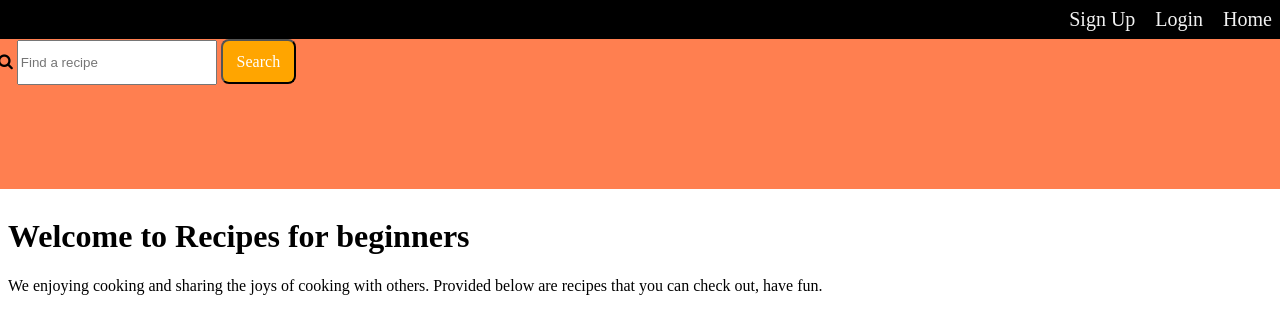
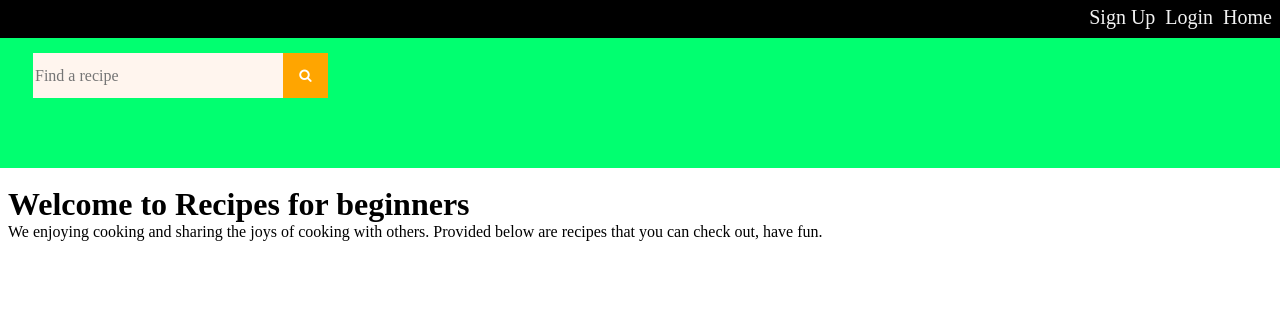
Before and after one commit to ThatOneNerds/Allrecipe-Clone, a plain HTML site: page index.html in a window 1280 px wide. Drawn offline with Linux system fonts and the light colour scheme.

Commit message:
finished debugging most of the bugs, the site looks nice and everything is good

```diff
--- a/index.html
+++ b/index.html
@@ -13,16 +13,21 @@
             <a href='#signup'> Sign Up </a>
         </div>
 
-        <br>
+        <div class='Home'>
+            <section>
+                <div class='search-box'>
+                    <form>
+                        <input class='search-txt' type='text' placeholder='Find a recipe'><!--
+                        --><button class='btn' type='submit'>
+                            <i class="fa fa-search" id='button'></i>
+                        </button>
+                    </form>
+                </div>
 
-        <div class='intro2'>
-            <div class='search-box'>
-                <form>
-                    <i class="fa fa-search"></i>
-                    <input class='search-txt' type='text' placeholder='Find a recipe'>
-                    <button class='btn' type='submit'> Search </button>
-                </form>
-            </div>
+                <div class='top-recipes'>
+                </div>
+
+            </section>
         </div>
 
         <br>
--- a/style.css
+++ b/style.css
@@ -2,41 +2,53 @@
     background-color: black;
     overflow: hidden;
     padding: 0px;
+    height: 50px;
     margin: -10px;
 }
 
 .navbar a {
     float: right;
+    background-color: black;
     color: #f2f2f2;
     text-decoration: none;
     font-size: 20px;
     text-align: center;
-    padding: 10px;
+    padding-top: 8px;
+    padding-right: 10px;
 }
 
-.intro2 {
-    background-color: coral;
-    border: 0;
-    padding: 0px;
-    height: 150px;
-    margin: -10px;
+section {
+    background-color: #01FF70;
+    padding: 15px;
+    height: 100px;
+    margin-right: -10;
+    margin-left: -10;
+    position: flex;
+}
 
-}
 
 .search-txt {
     height: 45px;
-    width: 200px;
+    width: 250px;
+    background-color: seashell;
+    border: none;
+    vertical-align: middle;
+    font-family: 'Times New Roman', Times, serif;
+    font-size:medium;
+    margin-left: 20;
 }
-
 
 .btn {
     background-color: orange;
     color: white;
     height: 45px;
-    width: 75px;
-    border-radius: 8px;
-    font-family: 'Times New Roman', Times, serif;
-    font-size: medium;
+    width: 45px;
+    border: 1px;
+    vertical-align: middle;
+}
+
+#button {
+    background-color: orange;
 }
 
 .btn:hover {
@@ -46,8 +58,12 @@
 
 h1 {
     font-family: 'Times New Roman', Times, serif;
+    margin-top: 0;
+    margin-bottom: 0;
 }
 
 p {
     font-family: 'Times New Roman', 'Times New Roman', Times, serif;
+    margin-top: 0;
+    margin-bottom: 0;
 }
```
